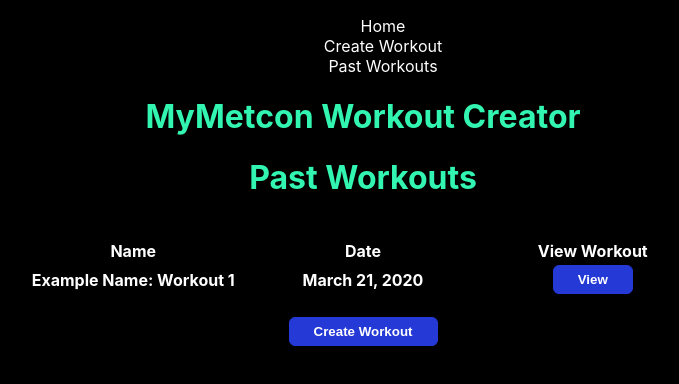
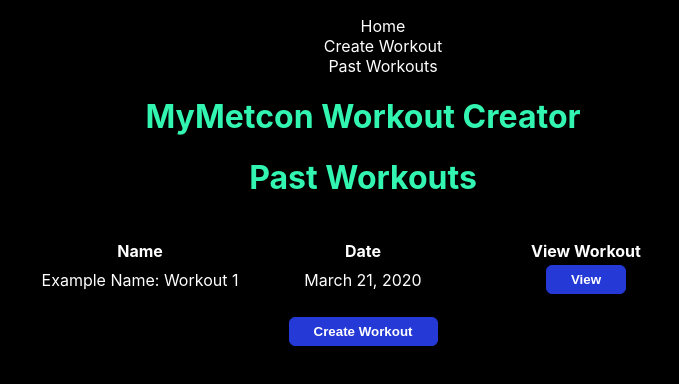
Before and after one commit to sarawarnock/workout-creator-capstone-client, a React (Create React App) app: page /past-workouts in a window 1280 px wide. Shown: the top 384 px of the page, without its empty margins (277-956 px from the left). Built offline with nearby package versions, Linux system fonts and the light colour scheme.

Commit message:
users router

```diff
--- a/src/past-workouts.js
+++ b/src/past-workouts.js
@@ -8,17 +8,20 @@ export default function PastWorkouts(props) {
       <main className="main">
             <h1>Past Workouts</h1>
             <table className="workouts-table">
+              <thead>
                 <tr>
                     <th className="tb-name">Name</th>
                     <th className="tb-date">Date</th>
                     <th className="tb-view">View Workout</th>
                 </tr>
+              </thead>
+              <tbody>
                 <tr>
-                    <th>Example Name: Workout 1</th>
-                    <th>March 21, 2020</th>
+                    <td>Example Name: Workout 1</td>
+                    <td>March 21, 2020</td>
                     {/* This button will link to the ViewPastWorkout
                     component, depending on the workout_id */}
-                    <th>
+                    <td>
                         <button>
                           <Link
                             to="/past-workouts/:workout_id"
@@ -26,8 +29,9 @@ export default function PastWorkouts(props) {
                             View
                           </Link>
                         </button>
-                    </th>
+                    </td>
                 </tr>
+                </tbody>
             </table>
             <Link
               to='/create-workout'
```
Also changed, not shown: 1 other file (tests, documents, lock files or other folders).
